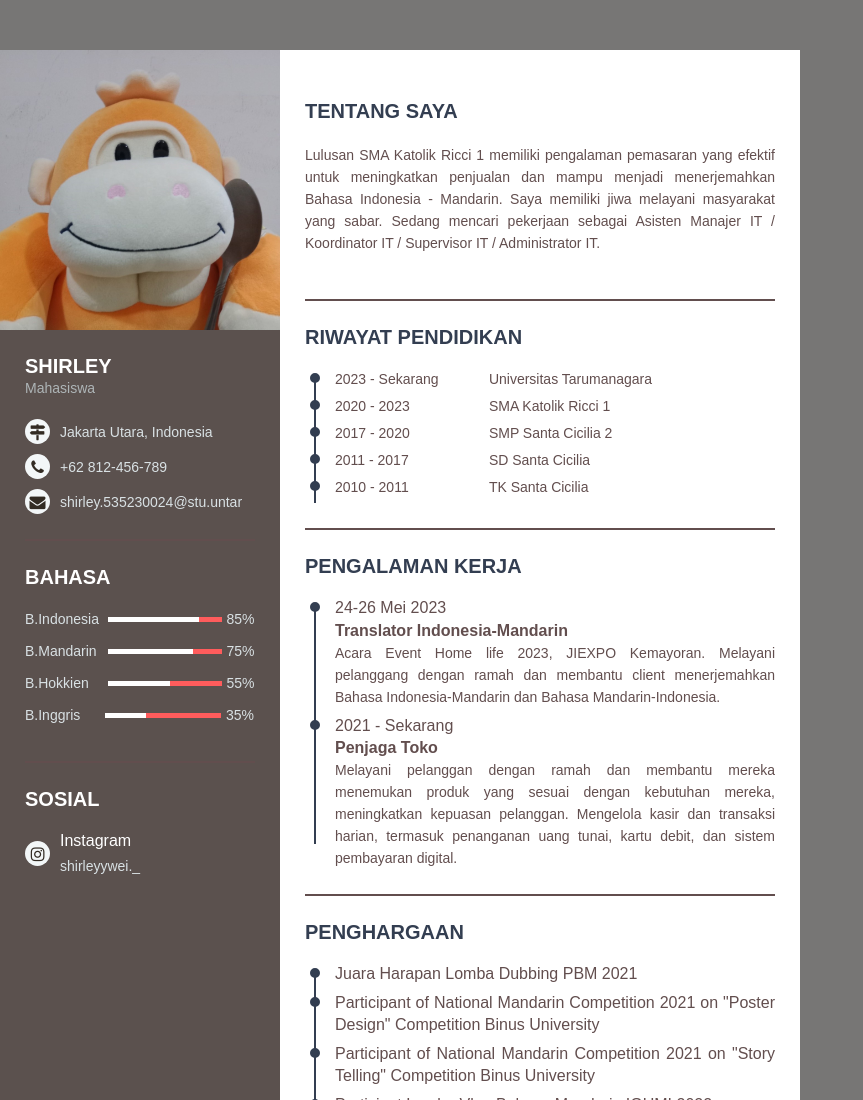
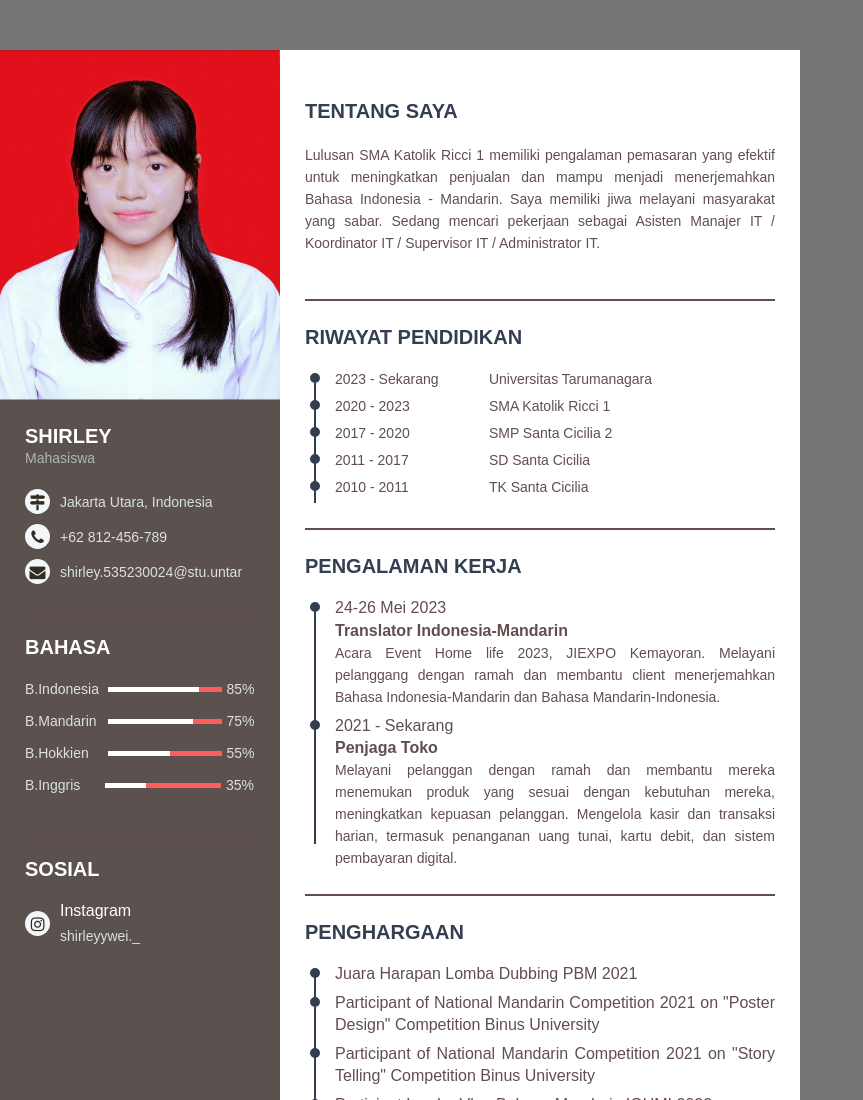
Before and after one commit to wei5002/Tugas1_535230024_Shirley, a plain HTML site: page index.html in a window 1280 px wide. Shown: the top 1100 px of the page, without its empty margins (0-863 px from the left). Drawn offline with Linux system fonts and the light colour scheme.

Commit message:
Mengubah foto

```diff
--- a/index.html
+++ b/index.html
@@ -11,7 +11,7 @@
     <div class="data1">
         <div class="data2">
             <div class="profile">
-                <img src="apui kiwi 2.jpg" alt="">
+                <img src="Shir.jpg" alt="">
             </div>
             <!-- profile -->
             <div class="content">
--- a/style.css
+++ b/style.css
@@ -30,7 +30,7 @@ body{
 
 .data1 .data2 .profile {
     width: 100%;
-    height: 280px;
+    height: 350px;
     background-color: rgb(70, 28, 28);
 }
 
```
Also changed, not shown: Shir.jpg (added), apui kiwi 2.jpg (deleted).
